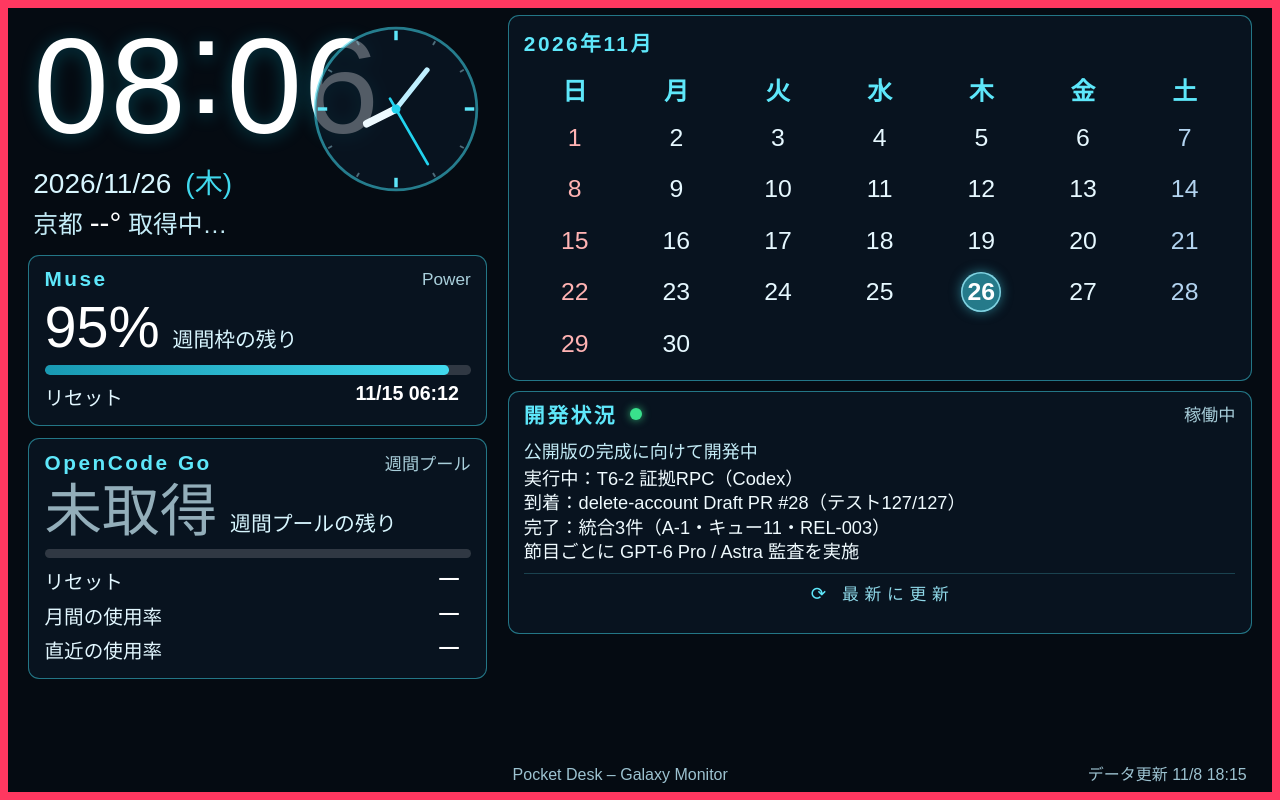
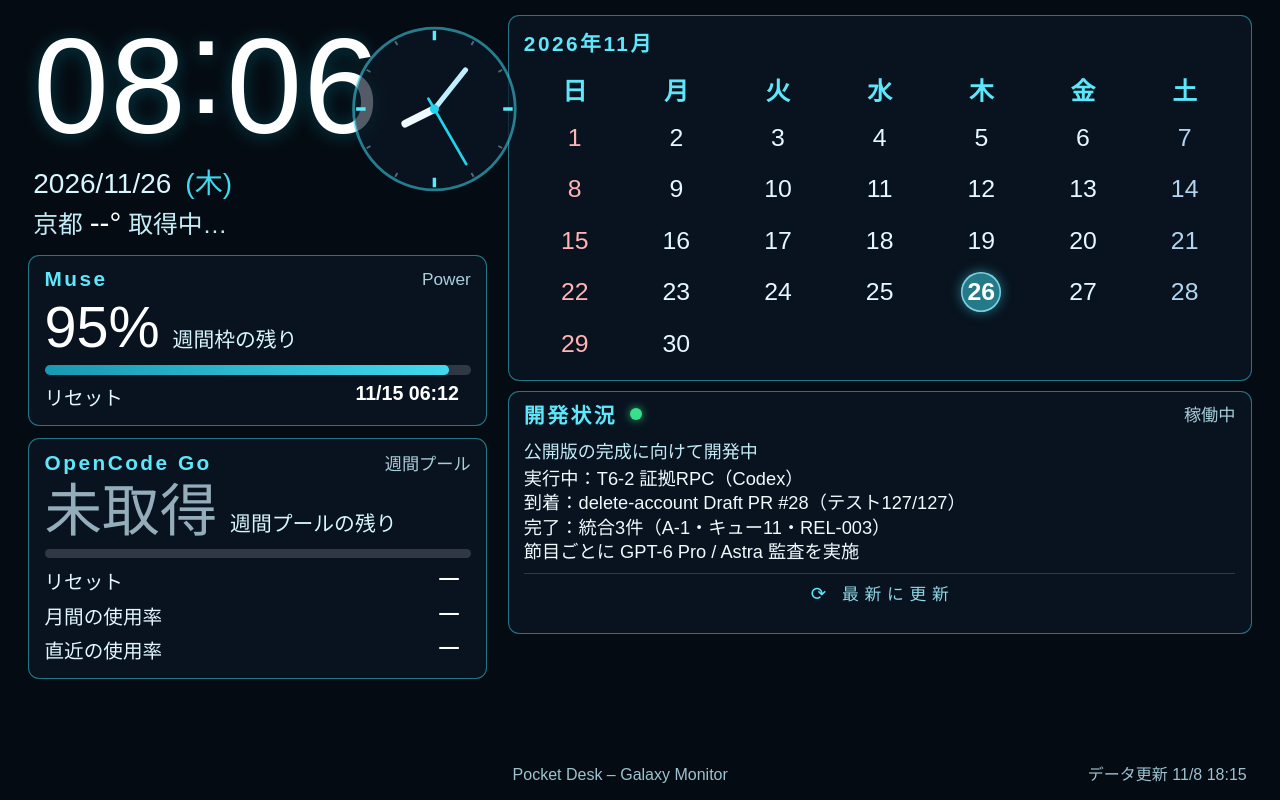
Before and after one commit to ltakasi430/iphone-dashboard, a plain HTML site: page index.html in a window 1280 px wide. Drawn offline with Linux system fonts and the light colour scheme; no server answers.

Commit message:
Pocket Desk: shift analog clock via transform, remove canary

```diff
--- a/index.html
+++ b/index.html
@@ -36,8 +36,7 @@
   #battery .bbar i { display:block; height:100%; background:#41d9ee; }
   #battery #bpct { color:#fff; font-variant-numeric:tabular-nums; }
   #battery #bstate { font-size:2.5vh; color:#8fd8e8; }
-  #analog { width:21.5vh; height:21.5vh; flex:none; margin-top:.6vh; margin-left:4vw; }
-  body::after { content:""; position:fixed; inset:0; border:8px solid #ff3860; z-index:99; pointer-events:none; }
+  #analog { width:21.5vh; height:21.5vh; flex:none; margin-top:.6vh; transform:translateX(3vw); }
   #analog .aface { fill:rgba(10,24,38,.7); stroke:rgba(65,217,238,.55); stroke-width:1.6; }
   #analog .ahand { stroke-linecap:round; }
   #analog .hh { stroke:#eefaff; stroke-width:4.4; }
```
